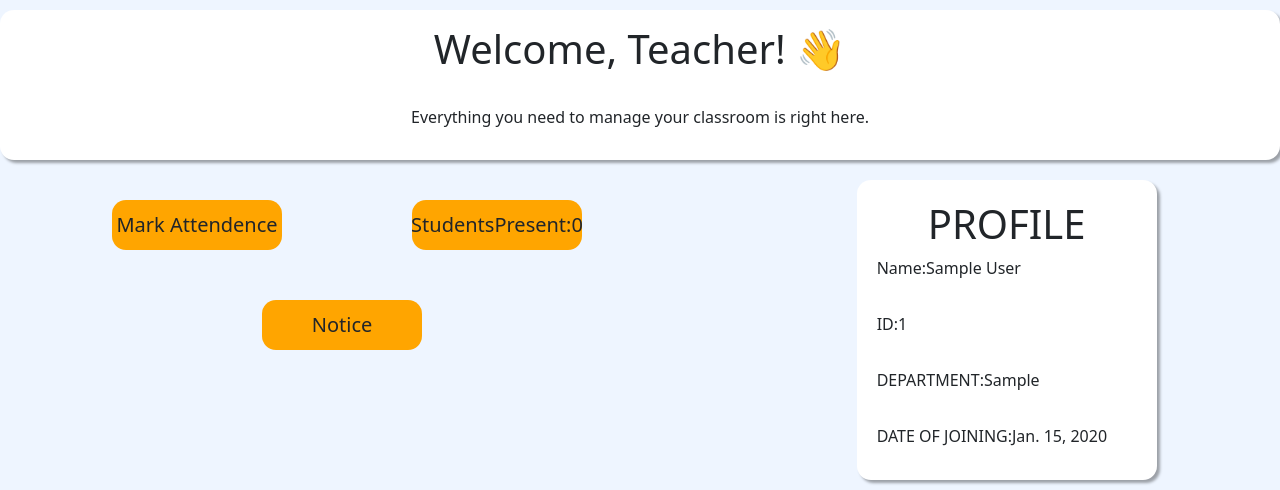
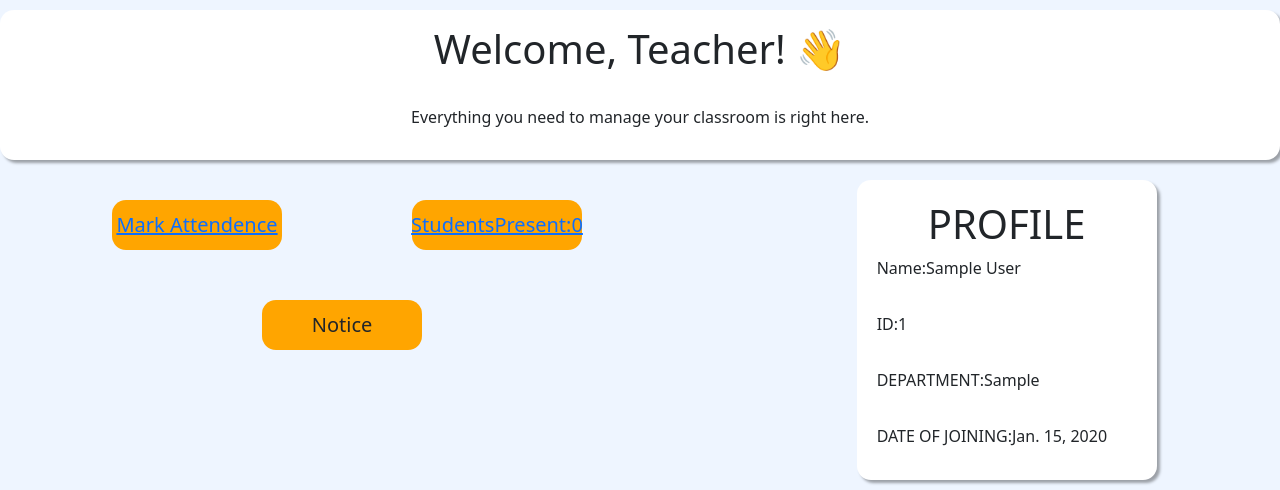
Before and after one commit to bunny569/student-management-system, a Django app: page /teacherdashboard/ in a window 1280 px wide. Shown: the part 58-548 px from the top of the page. Run offline with Django 5.2, Linux system fonts and the light colour scheme; a user stored in the database is signed in; tables that the repository leaves empty hold one stand-in row (values such as "Sample post").

Commit message:
modified teacher dashbaord

```diff
--- a/app/templates/teacherdashboard.html
+++ b/app/templates/teacherdashboard.html
@@ -8,8 +8,8 @@
   </div>
  <div class="section">
    <div class="container">
-    <h1 class="grid" href="{% url 'attendence' %}">Mark Attendence</h1>
-    <h1 class="grid">StudentsPresent:{{ studentcount }}</h1>
+    <a class="grid" href="{% url 'attendence' %}">Mark Attendence</a>
+    <a class="grid">StudentsPresent:{{ studentcount }}</a>
     <h1 class="grid3" href="{% url 'notice' %}"> Notice</h1>
 
   </div>
```
